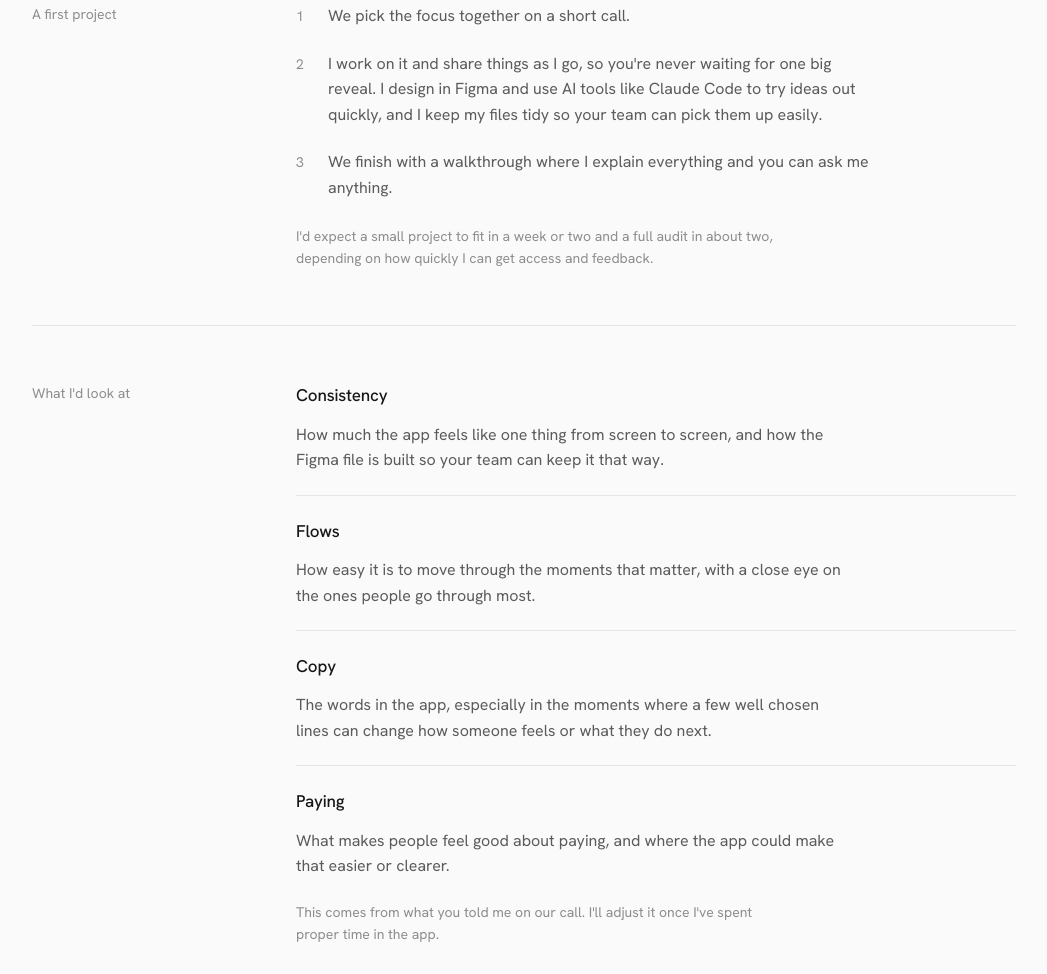
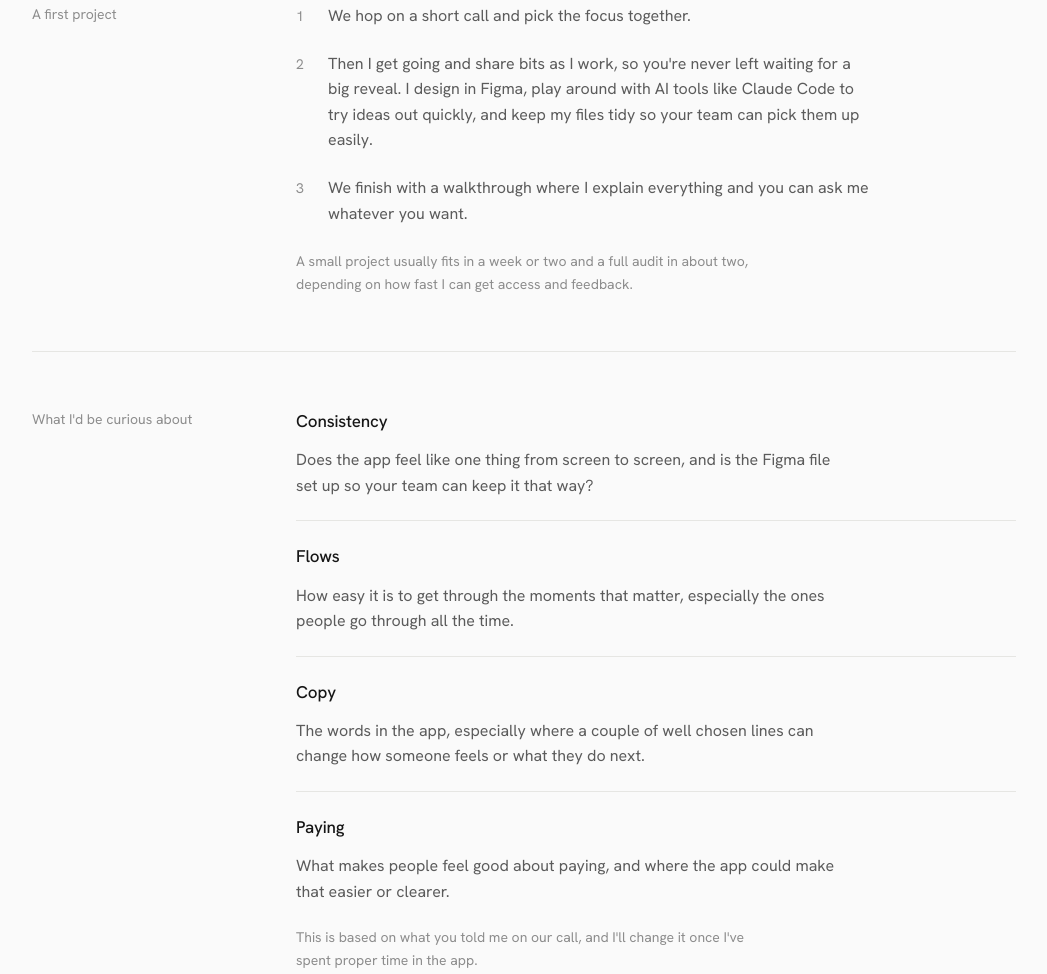
Before and after one commit to carolinavidalf/snitch-proposal, a plain HTML site: page process.html in a window 1280 px wide. Shown: the part 309-1283 px from the top of the page, without its empty margins (116-1163 px from the left). Drawn offline with Linux system fonts and the light colour scheme.

Commit message:
Friendlier, more Caro wording across the three pages
Co-Authored-By: Claude Sonnet 5.5 <noreply@anthropic.com>
Claude-Session: https://claude.ai/code/session_01Ry23vnjPvw4rzkGeXbCyd3

```diff
--- a/process.html
+++ b/process.html
@@ -30,34 +30,34 @@
       <div class="label">A first project</div>
       <div>
         <ol class="steps">
-          <li><span class="n">1</span><span>We pick the focus together on a short call.</span></li>
-          <li><span class="n">2</span><span>I work on it and share things as I go, so you're never waiting for one big reveal. I design in Figma and use AI tools like Claude Code to try ideas out quickly, and I keep my files tidy so your team can pick them up easily.</span></li>
-          <li><span class="n">3</span><span>We finish with a walkthrough where I explain everything and you can ask me anything.</span></li>
+          <li><span class="n">1</span><span>We hop on a short call and pick the focus together.</span></li>
+          <li><span class="n">2</span><span>Then I get going and share bits as I work, so you're never left waiting for a big reveal. I design in Figma, play around with AI tools like Claude Code to try ideas out quickly, and keep my files tidy so your team can pick them up easily.</span></li>
+          <li><span class="n">3</span><span>We finish with a walkthrough where I explain everything and you can ask me whatever you want.</span></li>
         </ol>
-        <p class="fine" style="margin-top:24px">I'd expect a small project to fit in a week or two and a full audit in about two, depending on how quickly I can get access and feedback.</p>
+        <p class="fine" style="margin-top:24px">A small project usually fits in a week or two and a full audit in about two, depending on how fast I can get access and feedback.</p>
       </div>
     </section>
 
     <section class="row">
-      <div class="label">What I'd look at</div>
+      <div class="label">What I'd be curious about</div>
       <div class="lens">
         <div class="item">
           <h2>Consistency</h2>
-          <p>How much the app feels like one thing from screen to screen, and how the Figma file is built so your team can keep it that way.</p>
+          <p>Does the app feel like one thing from screen to screen, and is the Figma file set up so your team can keep it that way?</p>
         </div>
         <div class="item">
           <h2>Flows</h2>
-          <p>How easy it is to move through the moments that matter, with a close eye on the ones people go through most.</p>
+          <p>How easy it is to get through the moments that matter, especially the ones people go through all the time.</p>
         </div>
         <div class="item">
           <h2>Copy</h2>
-          <p>The words in the app, especially in the moments where a few well chosen lines can change how someone feels or what they do next.</p>
+          <p>The words in the app, especially where a couple of well chosen lines can change how someone feels or what they do next.</p>
         </div>
         <div class="item">
           <h2>Paying</h2>
           <p>What makes people feel good about paying, and where the app could make that easier or clearer.</p>
         </div>
-        <p class="fine">This comes from what you told me on our call. I'll adjust it once I've spent proper time in the app.</p>
+        <p class="fine">This is based on what you told me on our call, and I'll change it once I've spent proper time in the app.</p>
       </div>
     </section>
     <div style="height:72px"></div>
```
Also changed, not shown: index.html (+1 -1 lines), ways.html (+2 -2 lines).
